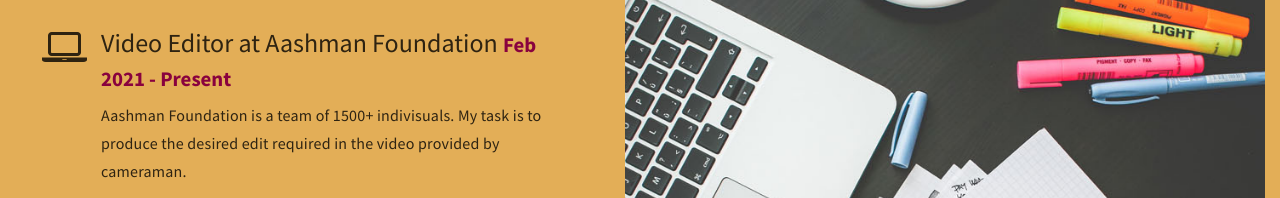
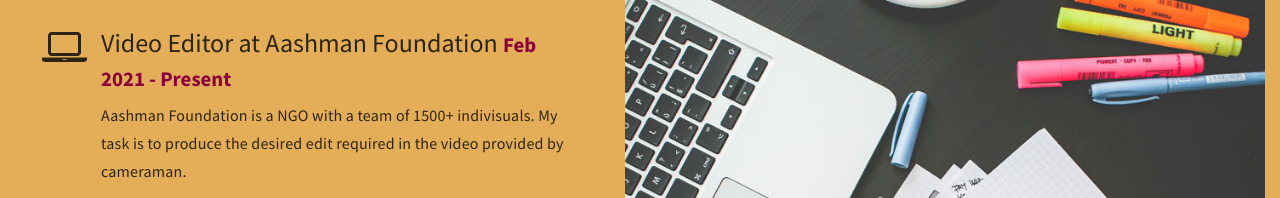
Before and after one commit to gaulghost/gaulghost.github.io, a plain HTML site: page index.html in a window 1280 px wide. Shown: the part 2439-2637 px from the top of the page. Drawn offline with Linux system fonts and the light colour scheme.

Commit message:
Update details error

```diff
--- a/index.html
+++ b/index.html
@@ -218,7 +218,7 @@
                                 </div>
                                 <div class="media-body">
                                     <h3 class="media-heading">Video Editor at Aashman Foundation <small>Feb 2021 - Present</small></h3>
-                                    <p class="color-white">Aashman Foundation is a team of 1500+ indivisuals. My task is to produce the desired edit required in the video provided by cameraman.</p>
+                                    <p class="color-white">Aashman Foundation is a NGO with a team of 1500+ indivisuals. My task is to produce the desired edit required in the video provided by cameraman.</p>
                                 </div>
                             </div>
                             <div class="wow fadeInUp color-white media" data-wow-delay="1.2s">
```
